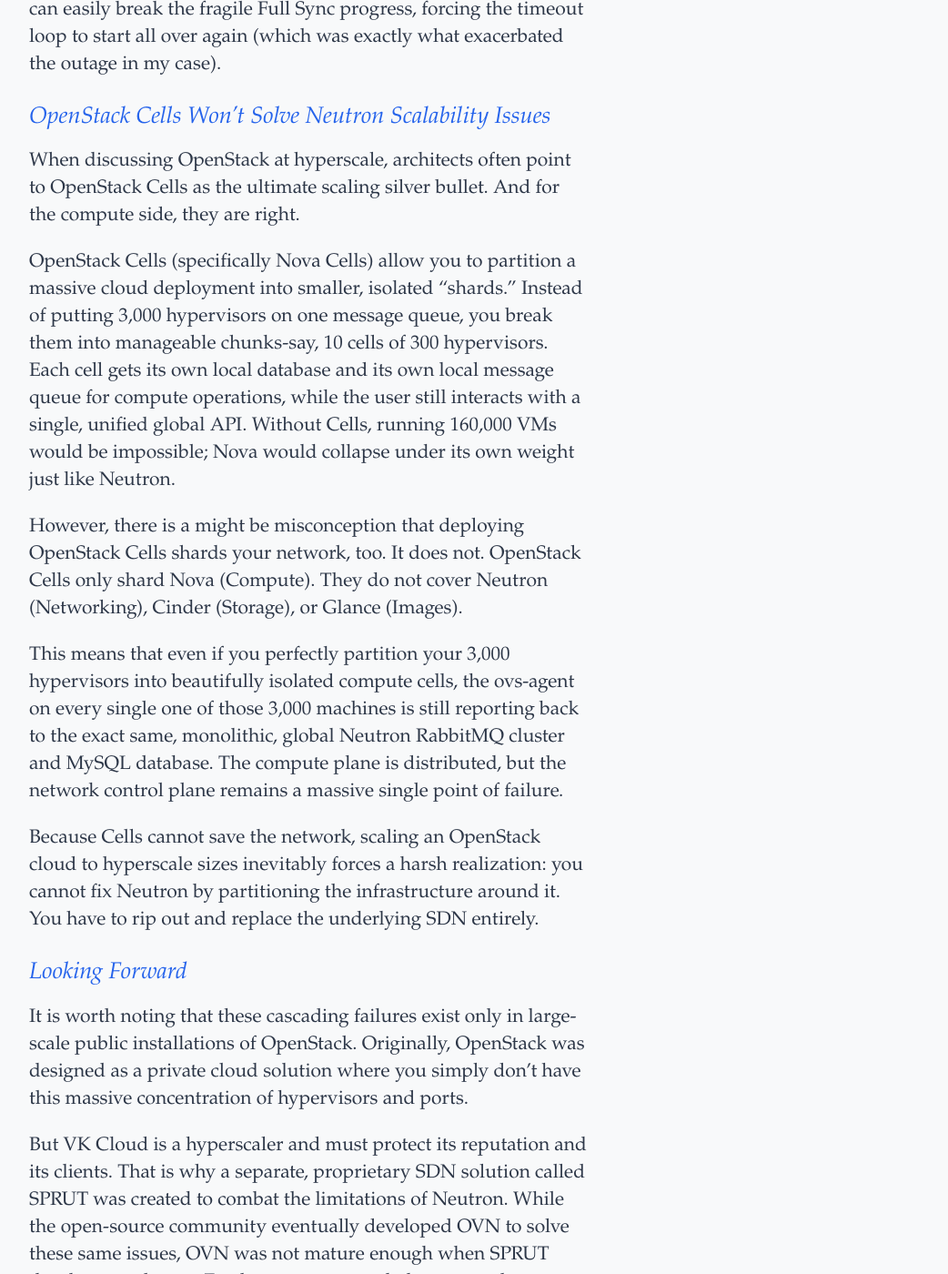
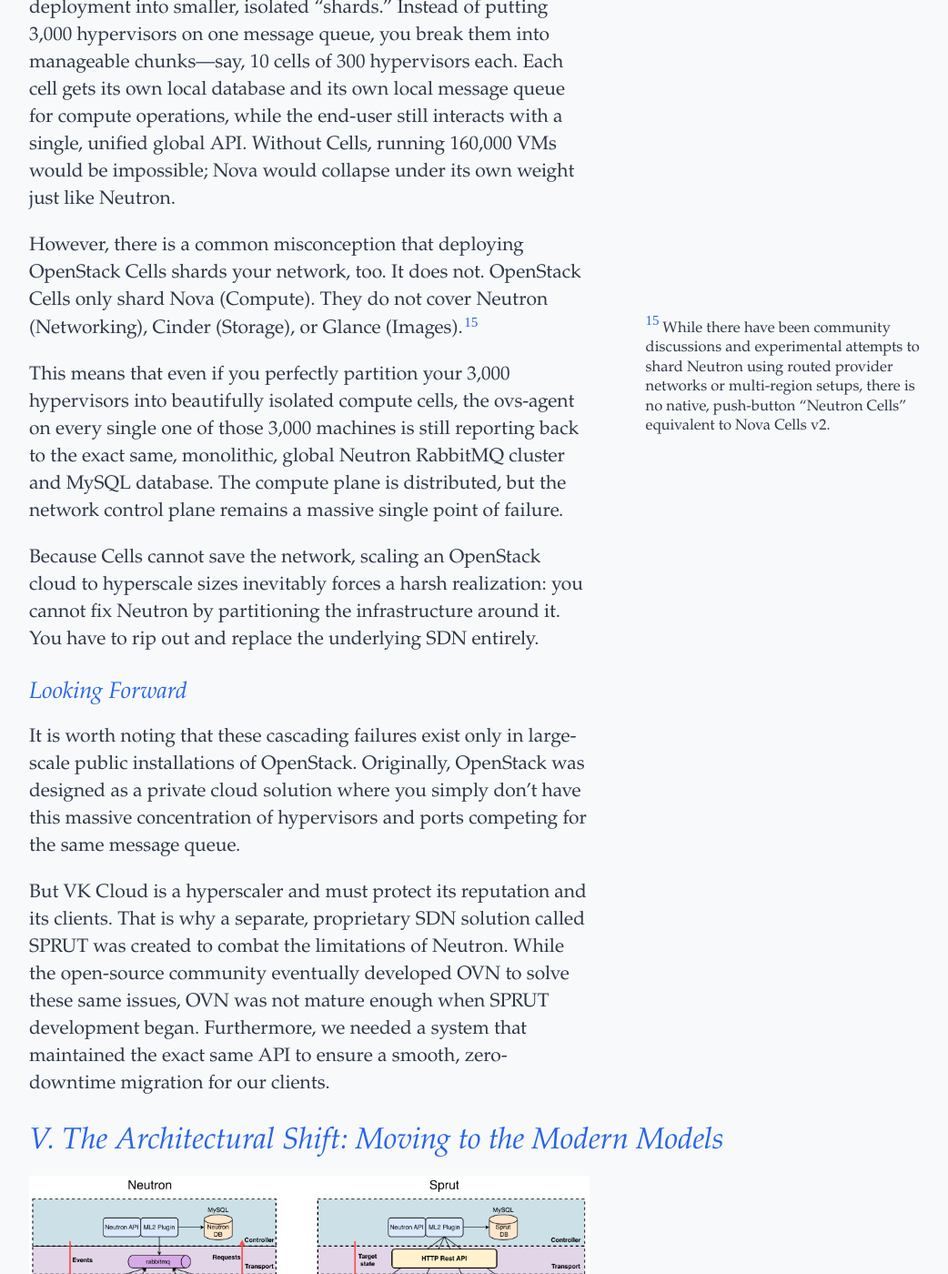
Before and after one commit to IlyaNyrkov/IlyaNyrkov.github.io, a Jekyll site: the page built from _posts/2026-04-17-surviving-200k-ports-why-openstack-neutron-breaks-at-hyperscale.md, in a window 1280 px wide and 1400 px high, scrolled down 16533 px. Shown: the whole window at 91% size, without its empty margins (128-1170 px from the left). Built offline with Jekyll 4.4.1, drawn with Linux system fonts in a browser that asks for light colours; some web fonts are replaced; some of the changed text lies outside the part shown.

Commit message:
added arch comparison diagram to V in 200k port article

```diff
--- a/_posts/2026-04-17-surviving-200k-ports-why-openstack-neutron-breaks-at-hyperscale.md
+++ b/_posts/2026-04-17-surviving-200k-ports-why-openstack-neutron-breaks-at-hyperscale.md
@@ -155,16 +155,11 @@
 
 ## IV. The "Full Sync" Problem
 
-Here is the revised section. I have removed the redundant explanations, tightened the technical descriptions to explain exactly why the system fails (the DB locks, the timeout loop, the Layer 2 blindness), and integrated your new diagrams perfectly into the narrative flow.
-
-I have also included the interactive simulator widget we discussed at the end of the text, which you can use to let your readers visually experience the agonizing math of this 20-hour bottleneck.
-
-IV. The "Full Sync" Problem
 While the Full Sync mechanism is a reliable safety net for minor, everyday operational hiccups, at hyperscale, it can horribly backfire. A single incident can cost a company millions of dollars.
 
-Let's look at a catastrophic scenario: a whole datacenter loses power. Suppose we solved the energy problem quickly and got the electricity back, but our backup power didn't work (this actually happened to me) and the servers shut down hard.
+Let's look at a catastrophic scenario: an entire datacenter loses power. Suppose we resolve the energy grid failure quickly, but our backup power fails to engage (which actually happened to me), causing the servers to shut down hard.
 
-Getting the compute capacity back online, even for 160,000+ VMs (including massive 128 CPU / 1024 GB RAM instances), is surprisingly fast. Nova can boot them in about 20 minutes. But without the network, Compute is useless. The users' infrastructure cannot serve external requests, computational clusters cannot communicate with each other during MapReduce operations, and the cloud remains effectively dead.
+Getting the compute capacity back online—even for 160,000+ VMs, including massive 128-core, 1TB RAM instances—is surprisingly fast. The compute service can boot them in about 20 minutes.<label for="sn-12" class="margin-toggle sidenote-number"></label><input type="checkbox" id="sn-12" class="margin-toggle"/><span class="sidenote">OpenStack's compute service (Nova) is highly distributed. Hypervisors can independently boot local VMs from local disk caches without waiting for a massive payload from a central bottleneck.</span> But without the network, compute is useless. The users' infrastructure cannot serve external requests, computational clusters cannot communicate during MapReduce operations, and the cloud remains effectively dead.
 
 When those 3,000+ hypervisors power back on, their local network agents wake up with wiped memories. They are blind. For the network nodes, our 200,000+ virtual Neutron ports are basically gone. To fix this, every single agent simultaneously triggers a Full Sync.
 
@@ -174,11 +169,11 @@
 
 This is where the architecture crumbles. All 3,000 hypervisors simultaneously fire RPC requests into RabbitMQ, demanding the state of their respective dataplane entities.
 
-The messaging queue is not the only problem—you cannot just throw more RAM at RabbitMQ to fix this. The true bottleneck is the central control plane. The ML2 Plugin has to process these thousands of concurrent requests by executing massive, complex SQL JOIN queries against the central MySQL database.
+The messaging queue is not the only problem—you cannot just throw more RAM at RabbitMQ to fix this.<label for="sn-13" class="margin-toggle sidenote-number"></label><input type="checkbox" id="sn-13" class="margin-toggle"/><span class="sidenote">RabbitMQ is optimized for high-throughput, small-payload message routing. Pumping multi-megabyte JSON Full Sync state files through it instantly causes severe memory pressure and queue drops.</span> The true bottleneck is the central control plane. The ML2 Plugin has to process these thousands of concurrent requests by executing massive, complex SQL JOIN queries against the central MySQL database.
 
-The database CPU instantly spikes to 100%. Database locks occur. The queue overflows. Because the database is locked up, the ML2 Plugin takes a long time to generate the payload. If it takes longer than the agent's built-in timeout, the agent assumes its request was lost.
+The database CPU instantly spikes to 100%. Database locks occur. The queue overflows. Because the database is locked up, the ML2 Plugin takes an excruciatingly long time to generate the payload. If it takes longer than the agent's built-in timeout setting, the agent assumes its original request was lost in the network.
 
-What does the agent do? It fires another Full Sync request into the queue. The system effectively performs a catastrophic Denial of Service (DDoS) attack on itself. Under this self-inflicted crushing load, the system throughput drops to a crawl—processing only about 9,000 ports per hour. Because of this architectural flaw, a 30-minute power outage instantly turns into an agonizing 20+ hour recovery nightmare.
+What does the agent do? It aggressively fires another Full Sync request into the queue. The system effectively performs a catastrophic Denial of Service (DDoS) attack on itself. Under this self-inflicted, crushing load, the system throughput drops to a crawl—processing only about 9,000 ports per hour. Because of this architectural flaw, a 30-minute power outage instantly turns into an agonizing 20+ hour recovery nightmare.
 
 ### The VIP Client Dilemma
 
@@ -188,33 +183,34 @@
 
 With legacy Neutron, you can't.
 
-As shown in the diagram above, the Full Sync restoration order is completely uncontrollable. The ovs-agent configures the dataplane at Layer 2. It only sees UUIDs, MAC addresses, and Linux namespaces. It has absolutely no concept of OpenStack "Tenants," "Quotas," or "VIP Billing Status"—that metadata only exists in the locked-up MySQL database.
+As shown in the diagram above, the Full Sync restoration order is completely uncontrollable. The ovs-agent configures the dataplane at Layer 2. It only sees UUIDs, MAC addresses, and Linux namespaces. It has absolutely no concept of OpenStack "Tenants," "Quotas," or "VIP Billing Status"—that metadata only exists in the locked-up MySQL database.<label for="sn-14" class="margin-toggle sidenote-number"></label><input type="checkbox" id="sn-14" class="margin-toggle"/><span class="sidenote">OpenStack Keystone handles identity and multitenancy. By the time a configuration reaches the physical hypervisor agent, all tenant context is stripped away for security and simplicity, leaving only raw network primitives.</span>
 
-The agent just blindly asks for UUIDs. Furthermore, a VIP client's VMs are scattered across hundreds of different hypervisors for fault tolerance. Because you cannot tell the agents to prioritize specific tenant workloads, the VIP client's recovery is completely held hostage by the global queue.
+The agent just blindly asks for UUIDs. Furthermore, a VIP client's VMs are scattered across hundreds of different hypervisors for fault tolerance. Because you cannot tell the decentralized agents to prioritize specific tenant workloads, the VIP client's recovery is completely held hostage by the congested global queue.
 
 Attempting manual intervention by SREs to speed this up is incredibly risky. Manually restarting services or tweaking queues can easily break the fragile Full Sync progress, forcing the timeout loop to start all over again (which was exactly what exacerbated the outage in my case).
 
-### OpenStack Cells Won't Solve Neutron Scalability Issues
+### OpenStack Cells Won't Solve Neutron Scalability
 When discussing OpenStack at hyperscale, architects often point to OpenStack Cells as the ultimate scaling silver bullet. And for the compute side, they are right.
 
-OpenStack Cells (specifically Nova Cells) allow you to partition a massive cloud deployment into smaller, isolated "shards." Instead of putting 3,000 hypervisors on one message queue, you break them into manageable chunks-say, 10 cells of 300 hypervisors. Each cell gets its own local database and its own local message queue for compute operations, while the user still interacts with a single, unified global API. Without Cells, running 160,000 VMs would be impossible; Nova would collapse under its own weight just like Neutron.
+OpenStack Cells allow you to partition a massive cloud deployment into smaller, isolated "shards." Instead of putting 3,000 hypervisors on one message queue, you break them into manageable chunks—say, 10 cells of 300 hypervisors each. Each cell gets its own local database and its own local message queue for compute operations, while the end-user still interacts with a single, unified global API. Without Cells, running 160,000 VMs would be impossible; Nova would collapse under its own weight just like Neutron.
 
-However, there is a might be misconception that deploying OpenStack Cells shards your network, too. It does not. OpenStack Cells only shard Nova (Compute). They do not cover Neutron (Networking), Cinder (Storage), or Glance (Images).
+However, there is a common misconception that deploying OpenStack Cells shards your network, too. It does not. OpenStack Cells only shard Nova (Compute). They do not cover Neutron (Networking), Cinder (Storage), or Glance (Images).<label for="sn-15" class="margin-toggle sidenote-number"></label><input type="checkbox" id="sn-15" class="margin-toggle"/><span class="sidenote">While there have been community discussions and experimental attempts to shard Neutron using routed provider networks or multi-region setups, there is no native, push-button "Neutron Cells" equivalent to Nova Cells v2.</span>
 
 This means that even if you perfectly partition your 3,000 hypervisors into beautifully isolated compute cells, the ovs-agent on every single one of those 3,000 machines is still reporting back to the exact same, monolithic, global Neutron RabbitMQ cluster and MySQL database. The compute plane is distributed, but the network control plane remains a massive single point of failure.
 
 Because Cells cannot save the network, scaling an OpenStack cloud to hyperscale sizes inevitably forces a harsh realization: you cannot fix Neutron by partitioning the infrastructure around it. You have to rip out and replace the underlying SDN entirely.
 
 ### Looking Forward
-It is worth noting that these cascading failures exist only in large-scale public installations of OpenStack. Originally, OpenStack was designed as a private cloud solution where you simply don't have this massive concentration of hypervisors and ports.
+It is worth noting that these cascading failures exist only in large-scale public installations of OpenStack. Originally, OpenStack was designed as a private cloud solution where you simply don't have this massive concentration of hypervisors and ports competing for the same message queue.
 
-But VK Cloud is a hyperscaler and must protect its reputation and its clients. That is why a separate, proprietary SDN solution called SPRUT was created to combat the limitations of Neutron. While the open-source community eventually developed OVN to solve these same issues, OVN was not mature enough when SPRUT development began. Furthermore, we needed a system that maintained the exact same API to ensure a smooth, zero-downtime migration for our clients. In the next article, we will dive into how SPRUT fundamentally re-architected this control plane.
+But VK Cloud is a hyperscaler and must protect its reputation and its clients. That is why a separate, proprietary SDN solution called SPRUT was created to combat the limitations of Neutron. While the open-source community eventually developed OVN to solve these same issues, OVN was not mature enough when SPRUT development began. Furthermore, we needed a system that maintained the exact same API to ensure a smooth, zero-downtime migration for our clients.
 
 ## V. The Architectural Shift: Moving to the Modern Models
 
+![alt text](/assets/img/2026-04-17-surviving-200k-ports-why-openstack-neutron-breaks-at-hyperscale/neutron_sprut_comparsion.png)
 Reference difference in neutron and sprut architectures (image 6) and how sprut solves sprut bottleneck.
 
-Explain how sprut works in more details and it's architecture which exactly does 2 jobs we mentioned in the beggining! NFV + SDN (it's a really good abstraction, ref. image 7)
+Explain how sprut works in more details and it's architecture which exactly does 2 jobs we mentioned in the beginning! NFV + SDN (it's a really good abstraction, ref. image 7)
 
 
 - Reference Column C ("The New Layer Model") in your diagram.
```
Also changed, not shown: other parts of _posts/2026-04-17-surviving-200k-ports-why-openstack-neutron-breaks-at-hyperscale.md (+2 -0 lines), assets/img/2026-04-17-surviving-200k-ports-why-openstack-neutron-breaks-at-hyperscale/sdn_arch_comparison.png (added).
